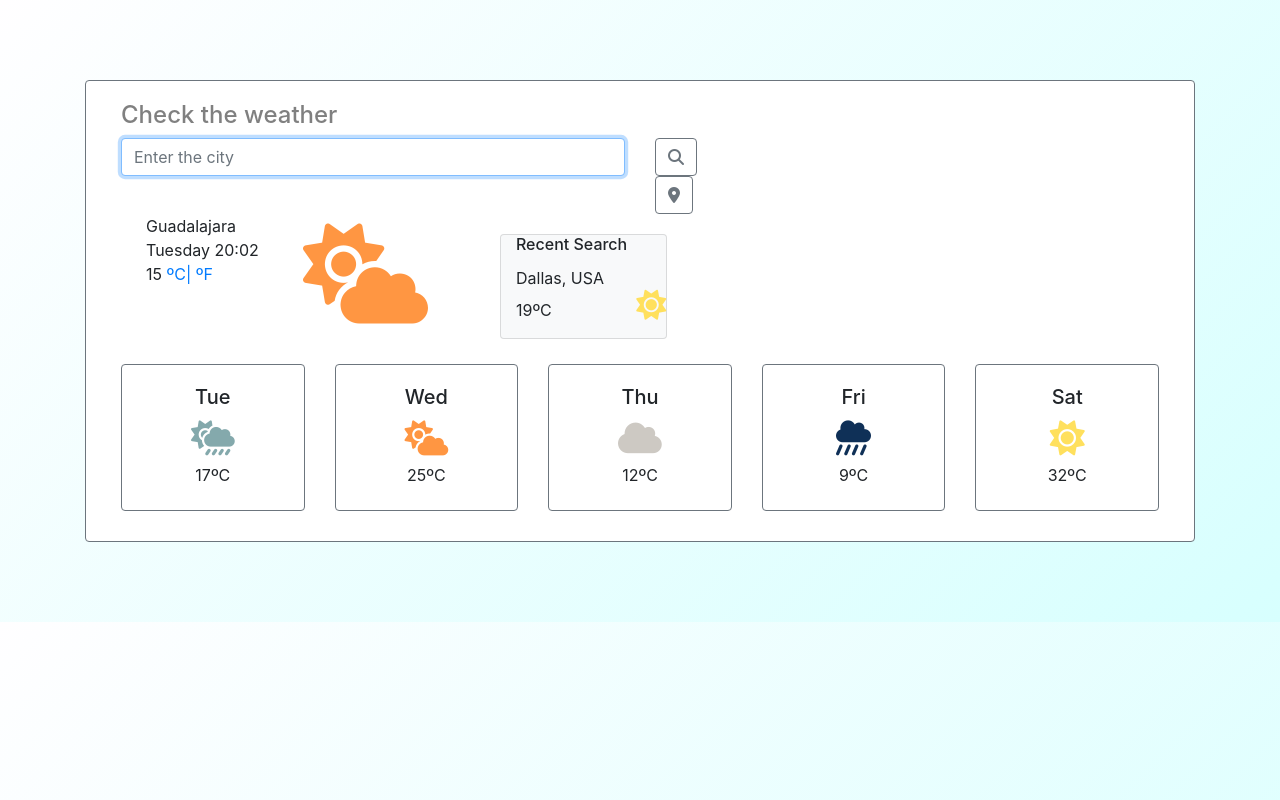
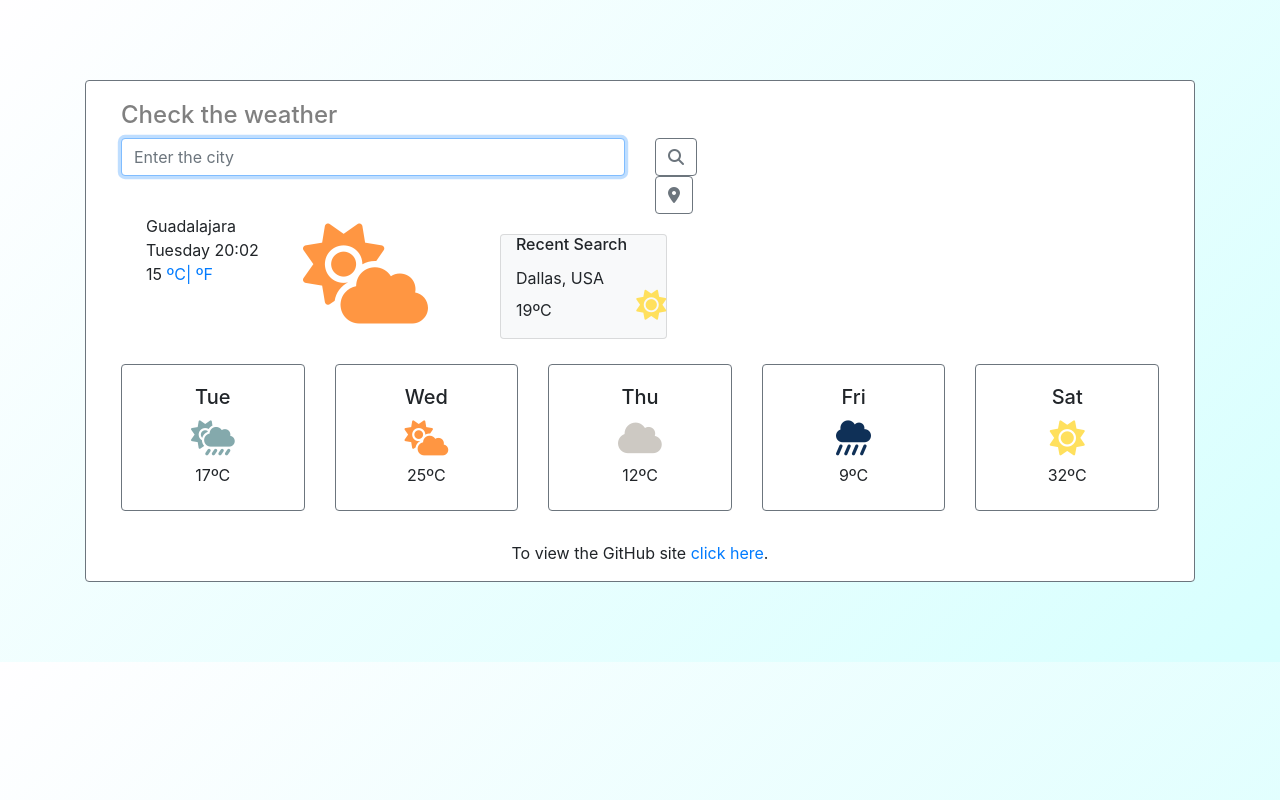
Before and after one commit to AremmyDi/SheCodes_WeatherApp_Test, a plain HTML site: page index.html in a window 1280 px wide. Drawn offline with nearby package versions, Linux system fonts and the light colour scheme.

Commit message:
Added link to GitHub site.
Added the link (https://github.com/AremmyDi/SheCodes_WeatherApp_Test) to the Weather App GitHub repository.

```diff
--- a/index.html
+++ b/index.html
@@ -147,5 +147,6 @@
       </div>
     </div>
     <script src="src/script.js"></script>
+    <p class="git"> To view the GitHub site <a href="https://github.com/AremmyDi/SheCodes_WeatherApp_Test">click here</a>.</p>
   </body>
 </html>
--- a/src/style.css
+++ b/src/style.css
@@ -9,6 +9,10 @@ h4 {
 
 li {
   list-style-type: none;
+}
+
+.git {
+  text-align: center;
 }
 
 .currentIcon {
```
